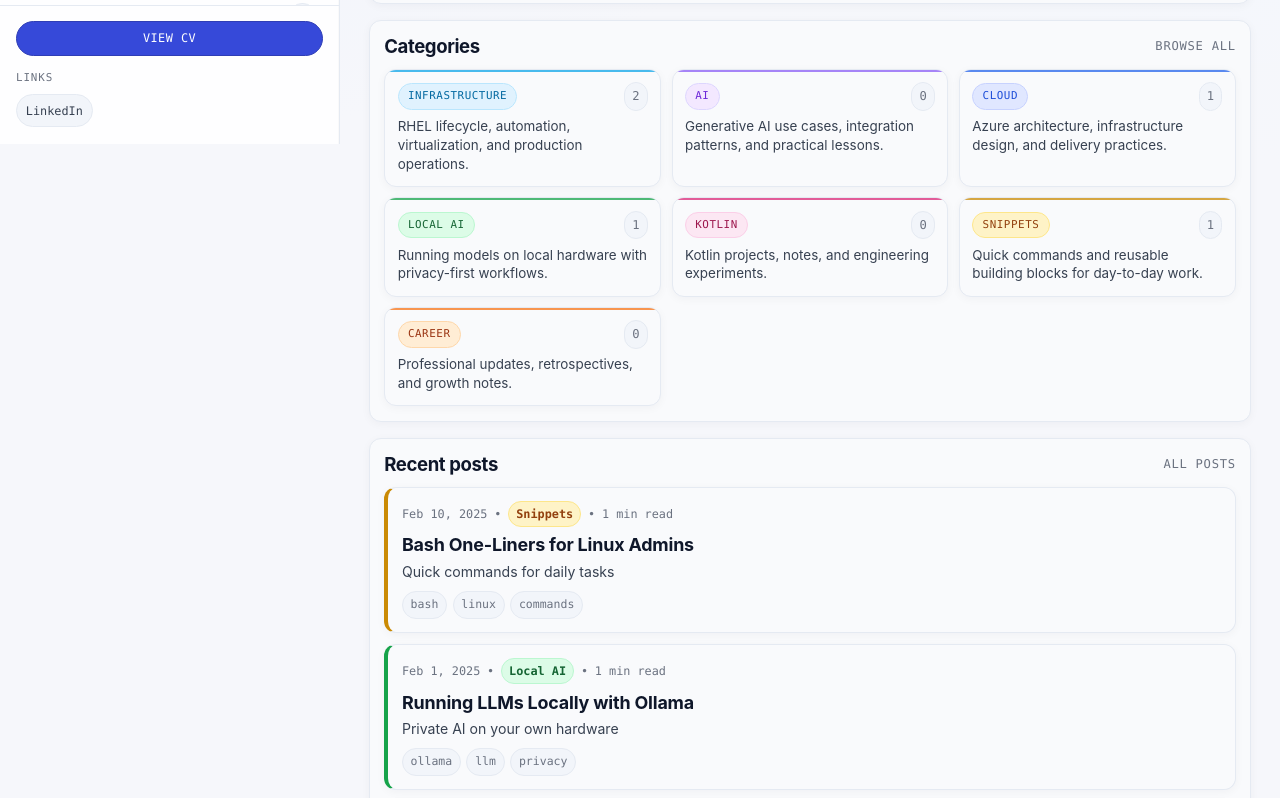
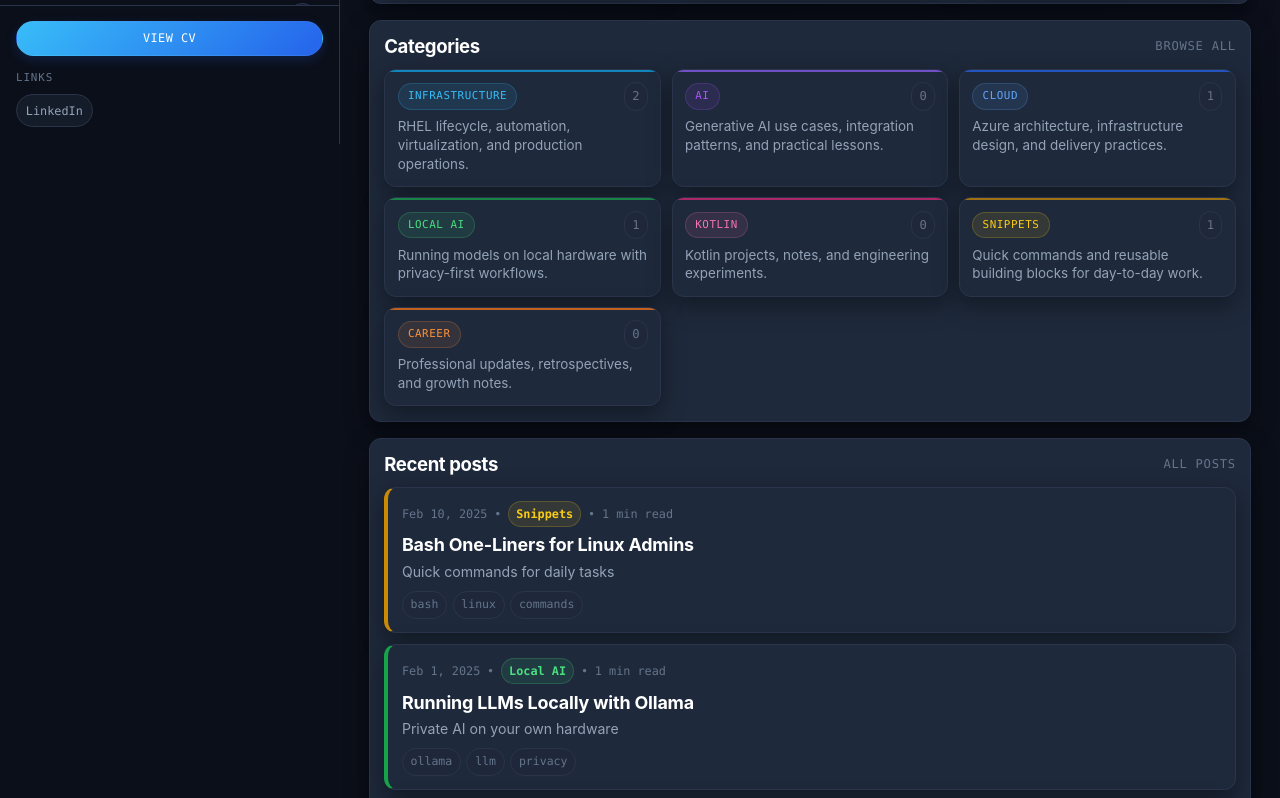
Before and after one commit to SergiioB/portfolio, an Astro site: page / in a window 1280 px wide. Shown: the part 656-1454 px from the top of the page. Built offline with nearby package versions, Linux system fonts and the light colour scheme; Astro itself is replaced by a stand-in of ours.

Commit message:
feat: Implement Sleek Dark Theme UI and add recent LinkedIn posts

```diff
--- a/src/layouts/BaseLayout.astro
+++ b/src/layouts/BaseLayout.astro
@@ -37,10 +37,13 @@ const csp = [
     <meta name="author" content={SITE.author} />
     <meta name="referrer" content="strict-origin-when-cross-origin" />
     <meta name="robots" content="index,follow,max-image-preview:large,max-snippet:-1,max-video-preview:-1" />
-    <meta name="color-scheme" content="light" />
-    <meta name="theme-color" content="#f6f7fb" />
+    <meta name="color-scheme" content="dark" />
+    <meta name="theme-color" content="#0b0f19" />
     <meta http-equiv="Content-Security-Policy" content={csp} />
     <link rel="canonical" href={canonicalUrl} />
+    <link rel="preconnect" href="https://fonts.googleapis.com">
+    <link rel="preconnect" href="https://fonts.gstatic.com" crossorigin>
+    <link href="https://fonts.googleapis.com/css2?family=Inter:wght@400;500;600&family=Outfit:wght@500;600;700;800&display=swap" rel="stylesheet">
 
     <meta property="og:site_name" content={SITE.brand} />
     <meta property="og:title" content={title} />
--- a/src/styles/global.css
+++ b/src/styles/global.css
@@ -1,22 +1,22 @@
 :root {
-  --bg: #f6f7fb;
-  --bg-accent: #eef2ff;
-  --surface: #ffffff;
-  --surface-soft: #f9fafc;
-  --surface-muted: #f2f5fa;
-  --border: #e5eaf2;
-  --border-strong: #d6dde8;
-  --text: #111827;
-  --text-secondary: #374151;
-  --text-muted: #6b7280;
-  --heading: #0f172a;
-  --link: #3346cc;
-  --link-hover: #2535a8;
-  --shadow-sm: 0 8px 24px rgba(15, 23, 42, 0.06);
-  --shadow-lg: 0 18px 44px rgba(15, 23, 42, 0.1);
+  --bg: #0b0f19;
+  --bg-accent: #111827;
+  --surface: #161e31;
+  --surface-soft: #1e293b;
+  --surface-muted: rgba(30, 41, 59, 0.5);
+  --border: #2a354b;
+  --border-strong: #3b4b6b;
+  --text: #f1f5f9;
+  --text-secondary: #94a3b8;
+  --text-muted: #64748b;
+  --heading: #ffffff;
+  --link: #38bdf8;
+  --link-hover: #7dd3fc;
+  --shadow-sm: 0 8px 24px rgba(0, 0, 0, 0.4);
+  --shadow-lg: 0 18px 44px rgba(0, 0, 0, 0.5);
 
   --font-ui: 'Inter', 'Segoe UI', 'Helvetica Neue', Arial, sans-serif;
-  --font-display: 'Manrope', 'Inter', 'Segoe UI', sans-serif;
+  --font-display: 'Outfit', 'Inter', 'Segoe UI', sans-serif;
   --font-body: var(--font-ui);
   --font-mono: 'JetBrains Mono', 'Cascadia Code', 'Consolas', 'SFMono-Regular', Menlo, monospace;
 
@@ -26,7 +26,7 @@
   --radius-md: 12px;
   --radius-sm: 10px;
   --transition-fast: 150ms ease;
-  --transition-base: 240ms ease;
+  --transition-base: 240ms cubic-bezier(0.4, 0, 0.2, 1);
 }
 
 * {
@@ -43,8 +43,8 @@ body {
   font-size: 16px;
   line-height: 1.7;
   color: var(--text);
-  background: radial-gradient(circle at 15% -10%, #e7eeff 0%, transparent 40%),
-    radial-gradient(circle at 95% 0%, #f0f7ff 0%, transparent 35%),
+  background: radial-gradient(circle at 15% -10%, rgba(56, 189, 248, 0.05) 0%, transparent 40%),
+    radial-gradient(circle at 95% 0%, rgba(139, 92, 246, 0.05) 0%, transparent 35%),
     var(--bg);
   min-height: 100vh;
   -webkit-font-smoothing: antialiased;
@@ -103,7 +103,7 @@ ol {
   margin-bottom: 1rem;
 }
 
-li + li {
+li+li {
   margin-top: 0.35rem;
 }
 
@@ -131,14 +131,14 @@ li + li {
 
 .sidebar {
   width: var(--sidebar-width);
-  background: color-mix(in srgb, var(--surface) 94%, #eef3fb);
+  background: color-mix(in srgb, var(--bg) 96%, rgba(255, 255, 255, 0.05));
   border-right: 1px solid var(--border);
   position: fixed;
   inset: 0 auto 0 0;
   display: flex;
   flex-direction: column;
   z-index: 110;
-  box-shadow: inset -1px 0 0 rgba(15, 23, 42, 0.02);
+  box-shadow: inset -1px 0 0 rgba(0, 0, 0, 0.2);
 }
 
 .sidebar-header {
@@ -232,8 +232,9 @@ li + li {
   width: 7px;
   height: 7px;
   border-radius: 50%;
-  background: #c9d4e8;
+  background: #334155;
   flex-shrink: 0;
+  transition: background var(--transition-fast), transform var(--transition-base);
 }
 
 .nav-link:hover {
@@ -241,6 +242,7 @@ li + li {
   color: var(--text);
   border-color: var(--border);
   background: var(--surface-soft);
+  transform: translateX(2px);
 }
 
 .nav-link.active {
@@ -271,21 +273,27 @@ li + li {
 .nav-link.category-infrastructure::before {
   background: #0ea5e9;
 }
+
 .nav-link.category-ai::before {
   background: #8b5cf6;
 }
+
 .nav-link.category-cloud::before {
   background: #2563eb;
 }
+
 .nav-link.category-local-ai::before {
   background: #16a34a;
 }
+
 .nav-link.category-kotlin::before {
   background: #db2777;
 }
+
 .nav-link.category-snippets::before {
   background: #ca8a04;
 }
+
 .nav-link.category-career::before {
   background: #f97316;
 }
@@ -294,26 +302,32 @@ li + li {
 .nav-link.category-infrastructure:hover {
   border-color: color-mix(in srgb, #0ea5e9 35%, var(--border));
 }
+
 .nav-link.category-ai.active,
 .nav-link.category-ai:hover {
   border-color: color-mix(in srgb, #8b5cf6 35%, var(--border));
 }
+
 .nav-link.category-cloud.active,
 .nav-link.category-cloud:hover {
   border-color: color-mix(in srgb, #2563eb 35%, var(--border));
 }
+
 .nav-link.category-local-ai.active,
 .nav-link.category-local-ai:hover {
   border-color: color-mix(in srgb, #16a34a 35%, var(--border));
 }
+
 .nav-link.category-kotlin.active,
 .nav-link.category-kotlin:hover {
   border-color: color-mix(in srgb, #db2777 35%, var(--border));
 }
+
 .nav-link.category-snippets.active,
 .nav-link.category-snippets:hover {
   border-color: color-mix(in srgb, #ca8a04 35%, var(--border));
 }
+
 .nav-link.category-career.active,
 .nav-link.category-career:hover {
   border-color: color-mix(in srgb, #f97316 35%, var(--border));
@@ -364,22 +378,24 @@ li + li {
   justify-content: center;
   gap: 0.35rem;
   border-radius: 999px;
-  border: 1px solid #2f3eb5;
-  background: #3649d9;
+  border: 1px solid rgba(255, 255, 255, 0.05);
+  background: linear-gradient(135deg, #38bdf8 0%, #2563eb 100%);
   color: #fff;
   font-family: var(--font-mono);
   font-size: 0.74rem;
   letter-spacing: 0.04em;
   text-transform: uppercase;
   padding: 0.4rem 0.68rem;
+  box-shadow: 0 4px 12px rgba(37, 99, 235, 0.2);
 }
 
 .action-link:hover {
   color: #fff;
   text-decoration: none;
-  background: #2f3eb5;
-  border-color: #28349b;
-  box-shadow: 0 6px 14px rgba(54, 73, 217, 0.2);
+  background: linear-gradient(135deg, #7dd3fc 0%, #3b82f6 100%);
+  border-color: rgba(255, 255, 255, 0.1);
+  box-shadow: 0 6px 16px rgba(37, 99, 235, 0.35);
+  transform: translateY(-1px);
 }
 
 .action-link-secondary {
@@ -484,7 +500,7 @@ li + li {
   padding: 1.55rem 1.8rem;
 }
 
-.content-wrapper > * + * {
+.content-wrapper>*+* {
   margin-top: 0.95rem;
 }
 
@@ -492,7 +508,8 @@ li + li {
   background: var(--surface);
   border: 1px solid var(--border);
   border-radius: var(--radius-lg);
-  box-shadow: 0 2px 10px rgba(15, 23, 42, 0.04);
+  box-shadow: var(--shadow-sm);
+  transition: transform var(--transition-base), box-shadow var(--transition-base), border-color var(--transition-base);
 }
 
 .panel-soft {
@@ -640,33 +657,40 @@ li + li {
   border: 1px solid var(--border);
   position: relative;
   overflow: hidden;
-  transition: transform var(--transition-base), box-shadow var(--transition-base), border-color var(--transition-fast);
+  transition: transform var(--transition-base), box-shadow var(--transition-base), border-color var(--transition-fast), background-color var(--transition-fast);
 }
 
 .category-tile:hover {
   text-decoration: none;
-  transform: translateY(-1px);
+  transform: translateY(-3px);
   box-shadow: var(--shadow-lg);
+  background-color: var(--bg-accent);
 }
 
 .category-tile.category-infrastructure {
   --tile-accent: #0ea5e9;
 }
+
 .category-tile.category-ai {
   --tile-accent: #8b5cf6;
 }
+
 .category-tile.category-cloud {
   --tile-accent: #2563eb;
 }
+
 .category-tile.category-local-ai {
   --tile-accent: #16a34a;
 }
+
 .category-tile.category-kotlin {
   --tile-accent: #db2777;
 }
+
 .category-tile.category-snippets {
   --tile-accent: #ca8a04;
 }
+
 .category-tile.category-career {
   --tile-accent: #f97316;
 }
@@ -716,32 +740,39 @@ li + li {
 
 .post-card {
   padding: 0.86rem;
-  transition: border-color var(--transition-fast), box-shadow var(--transition-fast), transform var(--transition-fast);
+  transition: border-color var(--transition-fast), box-shadow var(--transition-base), transform var(--transition-base), background-color var(--transition-fast);
 }
 
 .post-card:hover {
-  transform: translateY(-1px);
+  transform: translateY(-2px);
   box-shadow: var(--shadow-lg);
+  background-color: var(--bg-accent);
 }
 
 .post-card.category-infrastructure {
   border-left: 4px solid #0ea5e9;
 }
+
 .post-card.category-ai {
   border-left: 4px solid #8b5cf6;
 }
+
 .post-card.category-cloud {
   border-left: 4px solid #2563eb;
 }
+
 .post-card.category-local-ai {
   border-left: 4px solid #16a34a;
 }
+
 .post-card.category-kotlin {
   border-left: 4px solid #db2777;
 }
+
 .post-card.category-snippets {
   border-left: 4px solid #ca8a04;
 }
+
 .post-card.category-career {
   border-left: 4px solid #f97316;
 }
@@ -768,39 +799,45 @@ li + li {
 }
 
 .post-category.post-category-infrastructure {
-  color: #0369a1;
-  background: #e0f2fe;
-  border-color: #bae6fd;
+  color: #38bdf8;
+  background: rgba(56, 189, 248, 0.1);
+  border-color: rgba(56, 189, 248, 0.2);
 }
+
 .post-category.post-category-ai {
-  color: #6d28d9;
-  background: #f3e8ff;
-  border-color: #ddd6fe;
+  color: #a855f7;
+  background: rgba(168, 85, 247, 0.1);
+  border-color: rgba(168, 85, 247, 0.2);
 }
+
 .post-category.post-category-cloud {
-  color: #1d4ed8;
-  background: #e0e7ff;
-  border-color: #c7d2fe;
+  color: #60a5fa;
+  background: rgba(96, 165, 250, 0.1);
+  border-color: rgba(96, 165, 250, 0.2);
 }
+
 .post-category.post-category-local-ai {
-  color: #166534;
-  background: #dcfce7;
-  border-color: #bbf7d0;
+  color: #4ade80;
+  background: rgba(74, 222, 128, 0.1);
+  border-color: rgba(74, 222, 128, 0.2);
 }
+
 .post-category.post-category-kotlin {
-  color: #9d174d;
-  background: #fce7f3;
-  border-color: #fbcfe8;
+  color: #f472b6;
+  background: rgba(244, 114, 182, 0.1);
+  border-color: rgba(244, 114, 182, 0.2);
 }
+
 .post-category.post-category-snippets {
-  color: #92400e;
-  background: #fef3c7;
-  border-color: #fde68a;
+  color: #facc15;
+  background: rgba(250, 204, 21, 0.1);
+  border-color: rgba(250, 204, 21, 0.2);
 }
+
 .post-category.post-category-career {
-  color: #9a3412;
-  background: #ffedd5;
-  border-color: #fed7aa;
+  color: #fb923c;
+  background: rgba(251, 146, 60, 0.1);
+  border-color: rgba(251, 146, 60, 0.2);
 }
 
 .post-category:hover {
@@ -928,39 +965,45 @@ li + li {
 }
 
 .category-badge.infrastructure {
-  color: #0369a1;
-  background: #e0f2fe;
-  border-color: #bae6fd;
+  color: #38bdf8;
+  background: rgba(56, 189, 248, 0.1);
+  border-color: rgba(56, 189, 248, 0.2);
 }
+
 .category-badge.ai {
-  color: #6d28d9;
-  background: #f3e8ff;
-  border-color: #ddd6fe;
+  color: #a855f7;
+  background: rgba(168, 85, 247, 0.1);
+  border-color: rgba(168, 85, 247, 0.2);
 }
+
 .category-badge.cloud {
-  color: #1d4ed8;
-  background: #e0e7ff;
-  border-color: #c7d2fe;
+  color: #60a5fa;
+  background: rgba(96, 165, 250, 0.1);
+  border-color: rgba(96, 165, 250, 0.2);
 }
+
 .category-badge.local-ai {
-  color: #166534;
-  background: #dcfce7;
-  border-color: #bbf7d0;
+  color: #4ade80;
+  background: rgba(74, 222, 128, 0.1);
+  border-color: rgba(74, 222, 128, 0.2);
 }
+
 .category-badge.kotlin {
-  color: #9d174d;
-  background: #fce7f3;
-  border-color: #fbcfe8;
+  color: #f472b6;
+  background: rgba(244, 114, 182, 0.1);
+  border-color: rgba(244, 114, 182, 0.2);
 }
+
 .category-badge.snippets {
-  color: #92400e;
-  background: #fef3c7;
-  border-color: #fde68a;
+  color: #facc15;
+  background: rgba(250, 204, 21, 0.1);
+  border-color: rgba(250, 204, 21, 0.2);
 }
+
 .category-badge.career {
-  color: #9a3412;
-  background: #ffedd5;
-  border-color: #fed7aa;
+  color: #fb923c;
+  background: rgba(251, 146, 60, 0.1);
+  border-color: rgba(251, 146, 60, 0.2);
 }
 
 .archive-content {
@@ -1038,7 +1081,7 @@ li + li {
   font-size: 0.88rem;
 }
 
-.about-section > h2 {
+.about-section>h2 {
   font-size: 1.06rem;
   margin-bottom: 0.62rem;
 }
@@ -1173,7 +1216,7 @@ li + li {
   line-height: 1.72;
 }
 
-.prose-shell > *:last-child {
+.prose-shell>*:last-child {
   margin-bottom: 0;
 }
 
@@ -1216,8 +1259,8 @@ li + li {
 .prose-shell blockquote {
   margin-left: 0;
   padding: 0.75rem 0.9rem;
-  border-left: 3px solid #9db2ff;
-  background: #f0f4ff;
+  border-left: 3px solid #38bdf8;
+  background: rgba(56, 189, 248, 0.05);
   border-radius: 0 10px 10px 0;
   color: var(--text-secondary);
 }
@@ -1225,9 +1268,9 @@ li + li {
 .prose-shell code {
   font-family: var(--font-mono);
   font-size: 0.86em;
-  border: 1px solid #d6def0;
-  background: #f3f7ff;
-  color: #0f172a;
+  border: 1px solid rgba(255, 255, 255, 0.1);
+  background: rgba(0, 0, 0, 0.3);
+  color: #e2e8f0;
   border-radius: 6px;
   padding: 0.12rem 0.36rem;
 }
@@ -1385,6 +1428,7 @@ li + li {
 }
 
 @media print {
+
   .sidebar,
   .mobile-header,
   .mobile-overlay,
```
Also changed, not shown: 1 other file.
